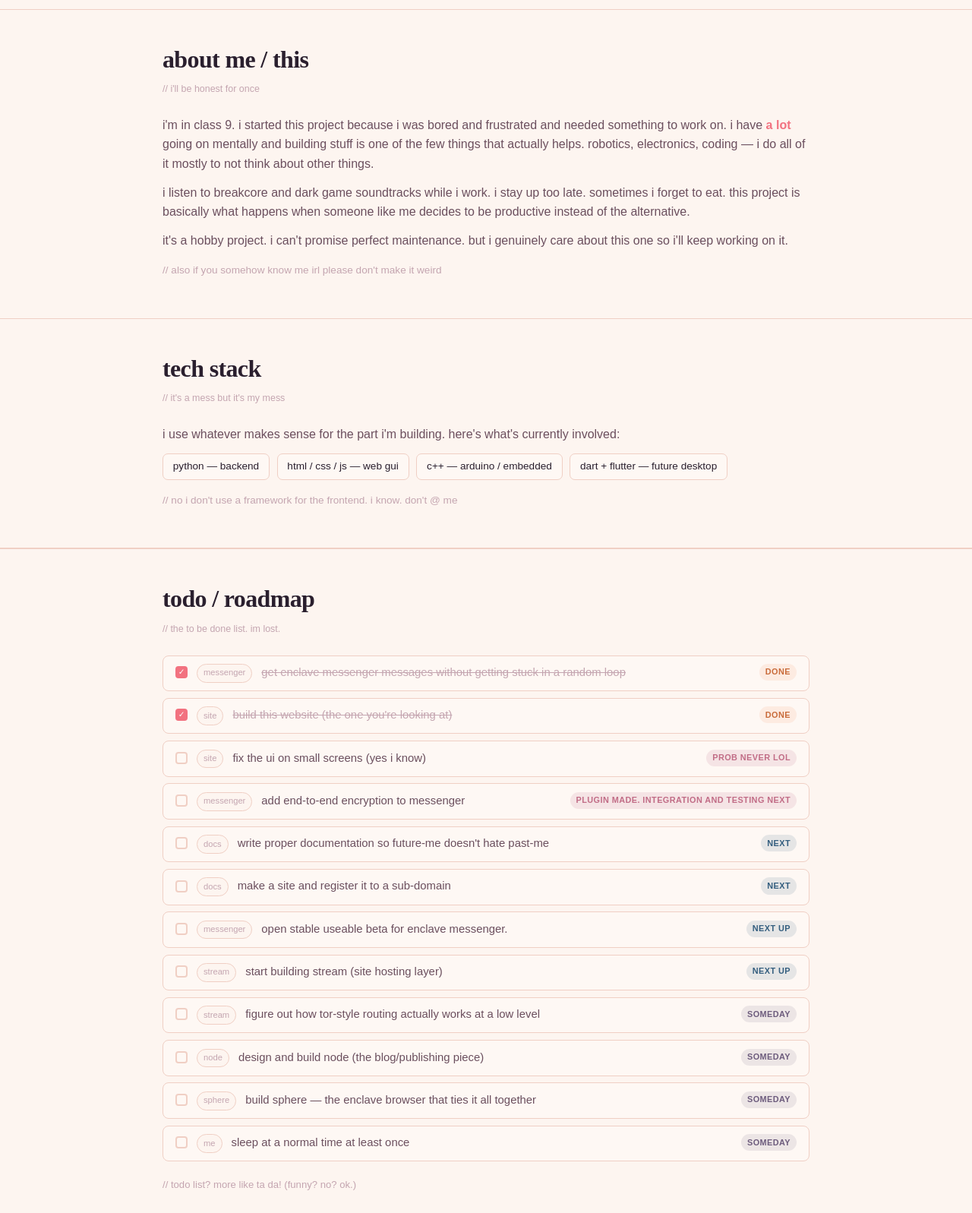
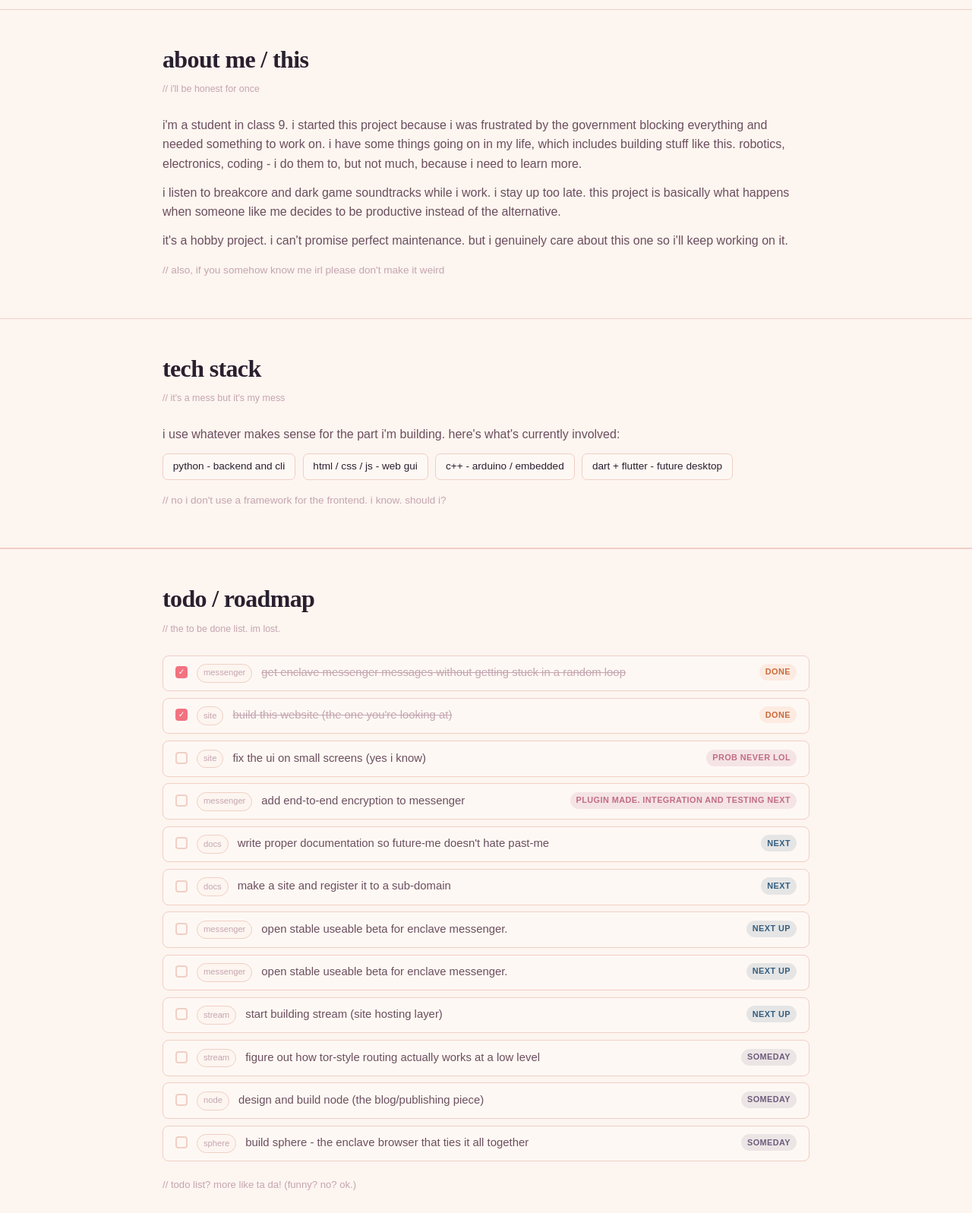
Before and after one commit to Enclave-Software/Enclave-Site, a plain HTML site: page index.html in a window 1280 px wide. Shown: the part 1920-3517 px from the top of the page at 76% size. Drawn offline with Linux system fonts and the light colour scheme; a web font is replaced by a local one.

Commit message:
i need to sleep so save

```diff
--- a/index.html
+++ b/index.html
@@ -374,7 +374,7 @@
         <p>i live in manipur. internet shutdowns by the government are real here (even in the age of Ai slop). when they happen, apps like whatsapp and upi just stop working because they need central servers that are suddenly unreachable. that's a really stupid but easy design. i wanted to try building something different, something great.</p>
       </div>
       <div class="mission-box">
-        <p>the goal is to reduce how much stuff depends on one server or one company staying online. communicate, organise, publish, host — but in a way where if one thing goes down, the rest can keep going.</p>
+        <p>the goal is to reduce how much stuff depends on one server or one company staying online. communicate, organise, publish, host - but in a way where if one thing goes down, the rest can keep going.</p>
       </div>
       <div class="mission-box">
         <p>this is a very big project that i plan to keep trying over and over again if it doesn't work because my stupid brain decided to dream of a project as big as this.</p>
@@ -397,12 +397,12 @@
           <p class="small-note">by some, i mean like 3 people. i don't really have that many tech friends :(</p>
         </div>
         <div class="proj-card">
-          <span class="status s-future">next</span>
+          <span class="status s-soon">next</span>
           <h3>stream</h3>
           <p>site hosting. the idea is you can host a small site inside the enclave network. heavily inspired by tor-style distribution.</p>
         </div>
         <div class="proj-card">
-          <span class="status s-soon">future</span>
+          <span class="status s-future">future</span>
           <h3>node</h3>
           <p>a blog platform thing. kind of like a blog. for publishing without needing medium or substack.</p>
         </div>
@@ -419,10 +419,10 @@
     <section id="about">
       <h2>about me / this</h2>
       <p class="section-sub">// i'll be honest for once</p>
-      <p class="about-text">i'm in class 9. i started this project because i was bored and frustrated and needed something to work on. i have <strong>a lot</strong> going on mentally and building stuff is one of the few things that actually helps. robotics, electronics, coding — i do all of it mostly to not think about other things.</p>
-      <p class="about-text">i listen to breakcore and dark game soundtracks while i work. i stay up too late. sometimes i forget to eat. this project is basically what happens when someone like me decides to be productive instead of the alternative.</p>
+      <p class="about-text">i'm a student in class 9. i started this project because i was frustrated by the government blocking everything and needed something to work on. i have some things going on in my life, which includes building stuff like this. robotics, electronics, coding - i do them to, but not much, because i need to learn more.</p>
+      <p class="about-text">i listen to breakcore and dark game soundtracks while i work. i stay up too late. this project is basically what happens when someone like me decides to be productive instead of the alternative.</p>
       <p class="about-text">it's a hobby project. i can't promise perfect maintenance. but i genuinely care about this one so i'll keep working on it.</p>
-      <p class="about-text" style="font-size:0.85rem; margin-top:1rem; color:var(--faint);">// also if you somehow know me irl please don't make it weird</p>
+      <p class="about-text" style="font-size:0.85rem; margin-top:1rem; color:var(--faint);">// also, if you somehow know me irl please don't make it weird</p>
     </section>
 
     <hr />
@@ -432,12 +432,12 @@
       <p class="section-sub">// it's a mess but it's my mess</p>
       <p>i use whatever makes sense for the part i'm building. here's what's currently involved:</p>
       <div class="tech-row">
-        <span class="tech-tag">python — backend</span>
-        <span class="tech-tag">html / css / js — web gui</span>
-        <span class="tech-tag">c++ — arduino / embedded</span>
-        <span class="tech-tag">dart + flutter — future desktop</span>
+        <span class="tech-tag">python - backend and cli</span>
+        <span class="tech-tag">html / css / js - web gui</span>
+        <span class="tech-tag">c++ - arduino / embedded</span>
+        <span class="tech-tag">dart + flutter - future desktop</span>
       </div>
-      <p style="margin-top:1rem; font-size:0.85rem; color:var(--faint);">// no i don't use a framework for the frontend. i know. don't @ me</p>
+      <p style="margin-top:1rem; font-size:0.85rem; color:var(--faint);">// no i don't use a framework for the frontend. i know. should i?</p>
     </section>
 
     <hr />
@@ -499,6 +499,13 @@
 
     <li>
       <span class="todo-check"></span>
+      <span class="todo-project">messenger</span>
+      <span class="todo-text">open stable useable beta for enclave messenger. </span>
+      <span class="todo-tag t-next">next up</span>
+    </li>
+
+    <li>
+      <span class="todo-check"></span>
       <span class="todo-project">stream</span>
       <span class="todo-text">start building stream (site hosting layer)</span>
       <span class="todo-tag t-next">next up</span>
@@ -521,14 +528,7 @@
     <li>
       <span class="todo-check"></span>
       <span class="todo-project">sphere</span>
-      <span class="todo-text">build sphere — the enclave browser that ties it all together</span>
-      <span class="todo-tag t-someday">someday</span>
-    </li>
-
-    <li>
-      <span class="todo-check"></span>
-      <span class="todo-project">me</span>
-      <span class="todo-text">sleep at a normal time at least once</span>
+      <span class="todo-text">build sphere - the enclave browser that ties it all together</span>
       <span class="todo-tag t-someday">someday</span>
     </li>
 
@@ -540,11 +540,11 @@
       <h2>acknowledgements</h2>
       <p class="section-sub">// people who actually helped</p>
       <ul class="ack-list">
-        <li>my classmates at jj school montessori and army public school khadakwasla — for being there even when i wasn't great at it</li>
+        <li>my classmates at jj school montessori and army public school khadakwasla - for being there even when i wasn't great at it</li>
         <li>github - free hosting, student pack, and not deleting my repos even when i commit at 3am</li>
         <li>saksham - for support, testing, debugging, dealing with me, and more</li>
         <li>signal - for open-sourcing their encryption methods</li>
-        <li><a href="https://silence.im/">silence</a> - for giving my head this idea.</li>
+        <li><a href="https://silence.im/" target="_blank" rel="noopener noreferrer">silence</a> - for giving my head this idea.</li>
         <li>government of manipur - for forcing me to use alternatives like silence and making me make this</li>
       </ul>
       <p style="margin-top: 1.5rem; font-size: 0.85rem; color: var(--faint);">// and to one person who probably won't see this. you make the late nights worth it even though that's stupid. i know. sorry.</p>
```
Lines whose indentation alone changed are shown as unchanged.
